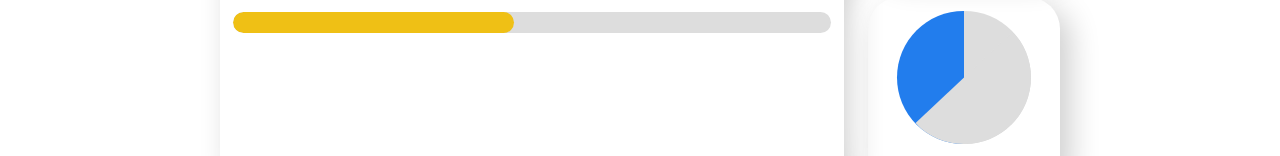
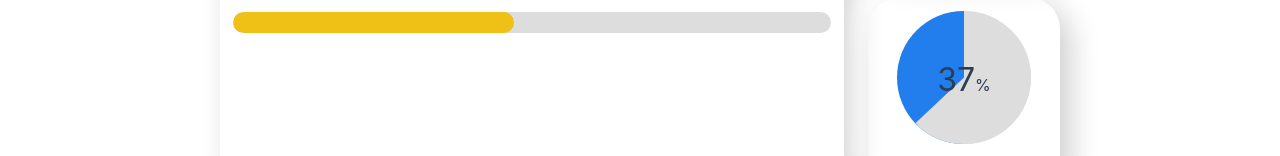
Before and after one commit to 0n3Appl3/wesmo-digital-twin, a Vue app in the folder wesmo-dashboard/: page / in a window 1280 px wide. Shown: the part 569-725 px from the top of the page. Built offline with nearby package versions, Linux system fonts and the light colour scheme.

Commit message:
Tweaked pie component state value and suffix
Displays text with suffix. Tweaked how pie visualisation is calculated.

```diff
--- a/wesmo-dashboard/src/components/complications/ComplicationsGrid.vue
+++ b/wesmo-dashboard/src/components/complications/ComplicationsGrid.vue
@@ -27,8 +27,9 @@ export default {
             },
             pie: {
                 text: 'Test Component',
-                current: 0.37,
-                max: 1,
+                current: 37,
+                max: 100,
+                suffix: '%',
             }
         }
     },
@@ -55,7 +56,7 @@ export default {
                 <StatusVisual :text-value="status.text" :status-value="status.status" :state-value="status.state"/>
             </ComplicationTemplate>
             <ComplicationTemplate :size="1">
-                <PieVisual :text-value="pie.text" :current-value="pie.current" :max-value="pie.max" />
+                <PieVisual :text-value="pie.text" :current-value="pie.current" :max-value="pie.max" :text-suffix="pie.suffix"/>
             </ComplicationTemplate>
         </div>
     </div>
--- a/wesmo-dashboard/src/components/visualisations/PieVisual.vue
+++ b/wesmo-dashboard/src/components/visualisations/PieVisual.vue
@@ -11,7 +11,10 @@ export default {
         maxValue: {
 			type: Number,
 			default: 1,
-		}
+		},
+        textSuffix: {
+            type: String,
+        }
     },
     data() {
         return {
@@ -25,7 +28,7 @@ export default {
     },
     computed: {
 		setProgress() {
-			return this.currentValue * 100;
+			return Math.round((this.currentValue / this.maxValue) * 100);
 		},
         setPieColour() {
             let pieColour: string = '';
@@ -52,6 +55,7 @@ export default {
 <template>
     <div :class="container">
         <div :class="[wrapper, progress]">
+            <span :class="value">{{ setProgress }}<span>{{ textSuffix }}</span></span>
         </div>
         <p :class="label">{{ textValue }}</p>
     </div>
@@ -88,7 +92,13 @@ export default {
     font-size: 0.9rem;
 }
 .pie__text-value {
+    display: block;
     font-size: 2rem;
+    text-align: center;
+    transform: translateY(-90px);
+}
+.pie__text-value > span {
+    font-size: 1rem;
 }
 .pie__container {
     text-align: center;
```
